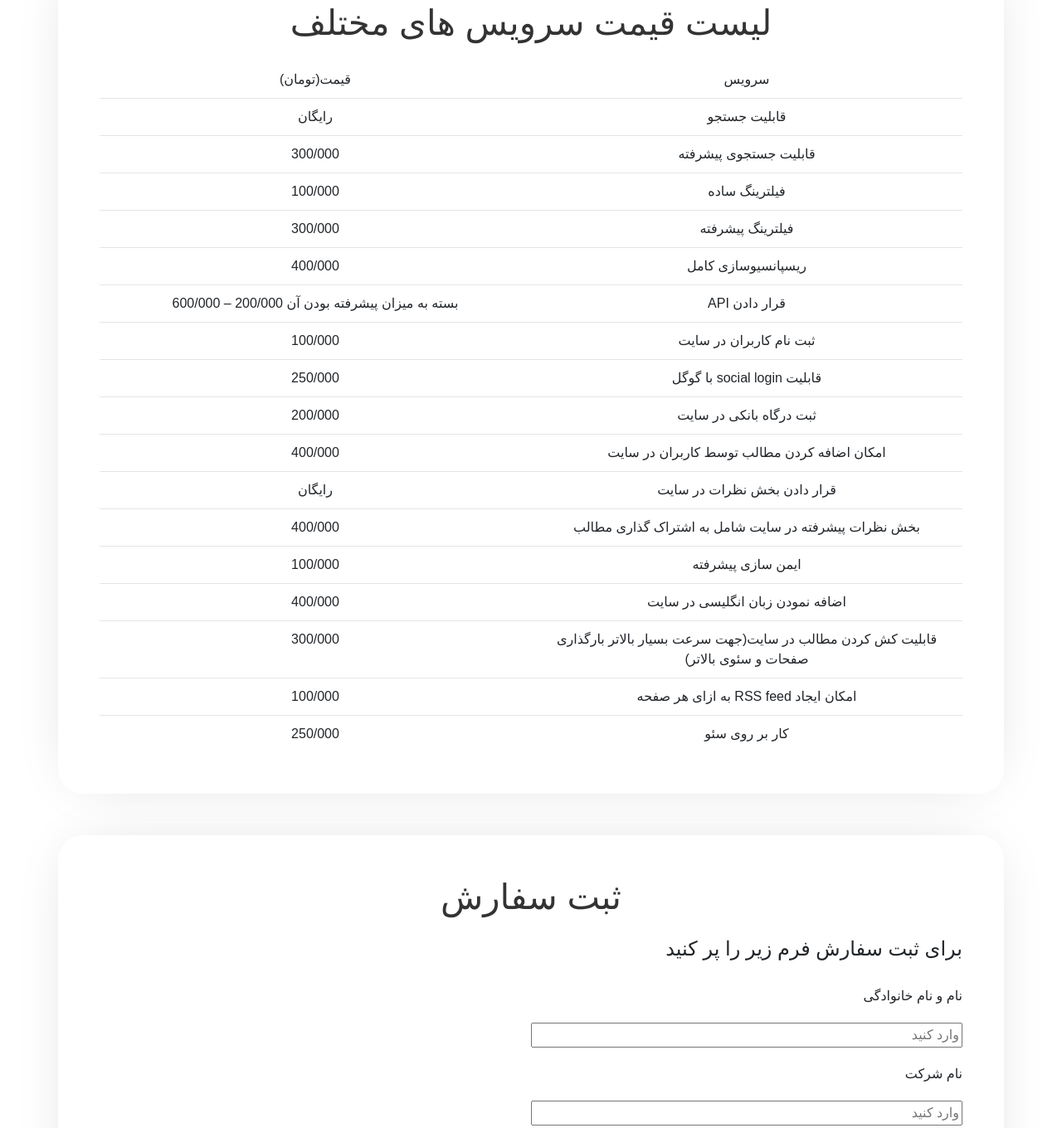
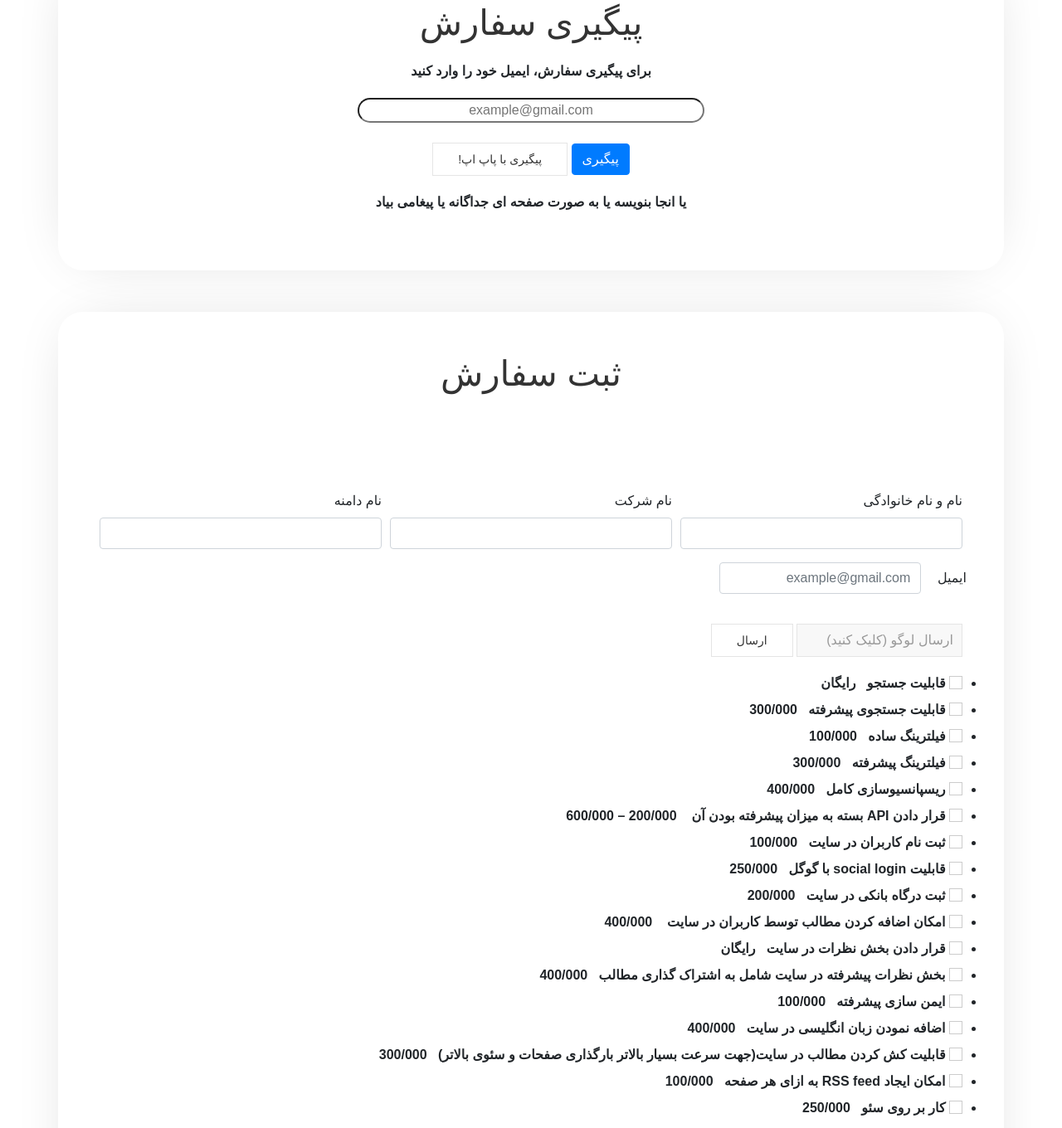
Before and after one commit to arashPYA/website, a plain HTML site: page index.html in a window 1280 px wide. Shown: the part 4478-5838 px from the top of the page at 83% size. Drawn offline with nearby package versions, Linux system fonts and the light colour scheme; a small style sheet from the web is missing.

Commit message:
13/11/99

```diff
--- a/date.css/style.css
+++ b/date.css/style.css
@@ -156,6 +156,18 @@ p.textcenter {
     margin-right: auto;
     text-align: center;
     font-weight: bold;
+}
+
+.col-md-10 {
+    margin-left: auto;
+    margin-right: auto;
+    text-align: center;
+}
+
+.col-md-10 input {
+    width: 50%;
+    border-radius: 50px;
+    text-align: center;
 }
 
 
--- a/index.html
+++ b/index.html
@@ -155,92 +155,22 @@
                 </ul>
             </div>
             <div class="col-xl-12">
-                <h1>لیست قیمت سرویس های مختلف</h1>
+                <h1>پیگیری سفارش</h1>
                 <!-- <img src="./image/websiteORinstagram.jpg" alt=""> -->
                 <div class="uk-overflow-auto">
-                    <table class="uk-table uk-table-small uk-table-divider" style="text-align: center;">
-                        <!-- <thead>
-                            <tr>
-                                <th>سرویس</th>
-                                <th>قیمت (تومان)</th>
-                            </tr>
-                        </thead> -->
-                        <tbody>
-                            <tr>
-                                <td>سرویس</td>
-                                <td>قیمت(تومان)</td>
-                            </tr>
-                            <tr>
-                                <td>قابلیت جستجو</td>
-                                <td>رایگان</td>
-                            </tr>
-                            <tr>
-                                <td>قابلیت جستجوی پیشرفته</td>
-                                <td>300/000</td>
-                            </tr>
-                            <tr>
-                                <td>فیلترینگ ساده</td>
-                                <td>100/000</td>
-                            </tr>
-                            <tr>
-                                <td>فیلترینگ پیشرفته</td>
-                                <td>300/000</td>
-                            </tr>
-                            <tr>
-                                <td>ریسپانسیوسازی کامل</td>
-                                <td>400/000</td>
-                            </tr>
-                            <tr>
-                                <td>قرار دادن API </td>
-                                <td>بسته به میزان پیشرفته بودن آن 200/000 – 600/000</td>
-                            </tr>
-                            <tr>
-                                <td>ثبت نام کاربران در سایت</td>
-                                <td>100/000</td>
-                            </tr>
-                            <tr>
-                                <td>قابلیت social login با گوگل</td>
-                                <td>250/000</td>
-                            </tr>
-                            <tr>
-                                <td>ثبت درگاه بانکی در سایت</td>
-                                <td>200/000</td>
-                            </tr>
-                            <tr>
-                                <td>امکان اضافه کردن مطالب توسط کاربران در سایت
-                                </td>
-                                <td>400/000</td>
-                            </tr>
-                            <tr>
-                                <td>قرار دادن بخش نظرات در سایت</td>
-                                <td>رایگان</td>
-                            </tr>
-                            <tr>
-                                <td>بخش نظرات پیشرفته در سایت شامل به اشتراک گذاری مطالب</td>
-                                <td>400/000</td>
-                            </tr>
-                            <tr>
-                                <td>ایمن سازی پیشرفته</td>
-                                <td>100/000</td>
-                            </tr>
-                            <tr>
-                                <td>اضافه نمودن زبان انگلیسی در سایت</td>
-                                <td>400/000</td>
-                            </tr>
-                            <tr>
-                                <td>قابلیت کش کردن مطالب در سایت(جهت سرعت بسیار بالاتر بارگذاری صفحات و سئوی بالاتر)</td>
-                                <td>300/000</td>
-                            </tr>
-                            <tr>
-                                <td>امکان ایجاد RSS feed به ازای هر صفحه</td>
-                                <td>100/000</td>
-                            </tr>
-                            <tr>
-                                <td>کار بر روی سئو</td>
-                                <td>250/000</td>
-                            </tr>
-                        </tbody>
-                    </table>
+                    <p class="textcenter"> برای پیگیری سفارش، ایمیل خود را وارد کنید</p>
+                    <div class="col-md-10">
+                        <input type="email" placeholder="example@gmail.com"><br><br>
+                        <button type="button" class="btn btn-primary">پیگیری</button>
+                        <a class="uk-button uk-button-default" href="#modal-center" uk-toggle>پیگیری با پاپ اپ!</a>
+                        <div id="modal-center" class="uk-flex-top" uk-modal>
+                            <div class="uk-modal-dialog uk-modal-body uk-margin-auto-vertical">
+                                <button class="uk-modal-close-default" type="button" uk-close></button>
+                                <p>متن یا جدول اینجا میاد</p>
+                            </div>
+                        </div>
+                        <p class="textcenter">یا انجا بنویسه یا به صورت صفحه ای جداگانه یا پیغامی بیاد</p>
+                    </div>
                 </div>
             </div>
             <div class="col-xl-12">
@@ -248,7 +178,7 @@
                     ثبت سفارش
                 </h1>
                 <!-- <img src="./image/websiteORinstagram.jpg" alt=""> -->
-                <form>
+                <!-- <form>
                     <fieldset class="uk-fieldset">
                         <legend class="uk-legend">برای ثبت سفارش فرم زیر را پر کنید</legend>
                         <div class="uk-margin">
@@ -265,7 +195,7 @@
                             <button class="uk-button uk-button-default">ارسال</button>
                         </div>
                         <div class="uk-margin uk-grid-small uk-child-width-auto uk-grid">
-                            <ul>
+                            <ul class="uk-list uk-list-divider">
                                 <li><label><input class="uk-checkbox" type="checkbox"> قابلیت جستجو</label></li>
                                 <li><label><input class="uk-checkbox" type="checkbox"> قابلیت جستجوی پیشرفته</label></li>
                                 <li><label><input class="uk-checkbox" type="checkbox"> فیلترینگ ساده</label></li>
@@ -286,7 +216,7 @@
                             </ul>
                         </div>
                     </fieldset>
-                </form>
+                </form> -->
                 <br>
                 <br>
                 <br>
@@ -302,9 +232,8 @@
                         </div>
                         <div class="col-md-4 mb-3">
                             <label for="validationCustom02">نام شرکت</label>
-                            <input type="text" class="form-control" id="validationCustom02" placeholder="" required>
+                            <input type="text" class="form-control" id="validationCustom02" placeholder="">
                             <div class="valid-feedback">
-                                مورد تایید است
                             </div>
                         </div>
                         <div class="col-md-4 mb-3">
@@ -330,23 +259,107 @@
                     </div>
                     <div class="uk-margin uk-grid-small uk-child-width-auto uk-grid">
                         <ul>
-                            <li><label><input class="uk-checkbox" type="checkbox"> قابلیت جستجو</label></li>
-                            <li><label><input class="uk-checkbox" type="checkbox"> قابلیت جستجوی پیشرفته</label></li>
-                            <li><label><input class="uk-checkbox" type="checkbox"> فیلترینگ ساده</label></li>
-                            <li><label><input class="uk-checkbox" type="checkbox"> فیلترینگ پیشرفته</label></li>
-                            <li><label><input class="uk-checkbox" type="checkbox"> ریسپانسیوسازی کامل</label></li>
-                            <li><label><input class="uk-checkbox" type="checkbox"> قرار دادن API</label></li>
-                            <li><label><input class="uk-checkbox" type="checkbox"> ثبت نام کاربران در سایت</label></li>
-                            <li><label><input class="uk-checkbox" type="checkbox"> قابلیت social login با گوگل</label></li>
-                            <li><label><input class="uk-checkbox" type="checkbox"> ثبت درگاه بانکی در سایت</label></li>
-                            <li><label><input class="uk-checkbox" type="checkbox"> امکان اضافه کردن مطالب توسط کاربران در سایت</label></li>
-                            <li><label><input class="uk-checkbox" type="checkbox"> قرار دادن بخش نظرات در سایت</label></li>
-                            <li><label><input class="uk-checkbox" type="checkbox"> بخش نظرات پیشرفته در سایت شامل به اشتراک گذاری مطالب</label></li>
-                            <li><label><input class="uk-checkbox" type="checkbox"> ایمن سازی پیشرفته</label></li>
-                            <li><label><input class="uk-checkbox" type="checkbox"> اضافه نمودن زبان انگلیسی در سایت</label></li>
-                            <li><label><input class="uk-checkbox" type="checkbox"> قابلیت کش کردن مطالب در سایت</label></li>
-                            <li><label><input class="uk-checkbox" type="checkbox"> امکان ایجاد RSS feed به ازای هر صفحه</label></li>
-                            <li><label><input class="uk-checkbox" type="checkbox"> کار بر روی سئو</label></li>
+                            <li><label><input class="uk-checkbox" type="checkbox">
+                                <tr>
+                                    <td>قابلیت جستجو</td>&nbsp;&nbsp;
+                                    <td>رایگان</td>
+                                </tr>
+                            </label></li>
+                            <li><label><input class="uk-checkbox" type="checkbox">
+                                <tr>
+                                    <td>قابلیت جستجوی پیشرفته</td>&nbsp;&nbsp;
+                                    <td>300/000</td>
+                                </tr>
+                            </label></li>
+                            <li><label><input class="uk-checkbox" type="checkbox">
+                                <tr>
+                                    <td>فیلترینگ ساده</td>&nbsp;&nbsp;
+                                    <td>100/000</td>
+                                </tr>
+                            </label></li>
+                            <li><label><input class="uk-checkbox" type="checkbox">
+                                <tr>
+                                    <td>فیلترینگ پیشرفته</td>&nbsp;&nbsp;
+                                    <td>300/000</td>
+                                </tr>
+                            </label></li>
+                            <li><label><input class="uk-checkbox" type="checkbox">
+                                <tr>
+                                    <td>ریسپانسیوسازی کامل</td>&nbsp;&nbsp;
+                                    <td>400/000</td>
+                                </tr>
+                            </label></li>
+                            <li><label><input class="uk-checkbox" type="checkbox">
+                                <tr>
+                                    <td>  قرار دادن API بسته به میزان پیشرفته بودن آن  </td>&nbsp;&nbsp;
+                                    <td>200/000 – 600/000</td>
+                                </tr>
+                            </label></li>
+                            <li><label><input class="uk-checkbox" type="checkbox">
+                                <tr>
+                                    <td>ثبت نام کاربران در سایت</td>&nbsp;&nbsp;
+                                    <td>100/000</td>
+                                </tr>
+                            </label></li>
+                            <li><label><input class="uk-checkbox" type="checkbox">
+                                <tr>
+                                    <td>قابلیت social login با گوگل</td>&nbsp;&nbsp;
+                                    <td>250/000</td>
+                                </tr>
+                            </label></li>
+                            <li><label><input class="uk-checkbox" type="checkbox">
+                                <tr>
+                                    <td>ثبت درگاه بانکی در سایت</td>&nbsp;&nbsp;
+                                    <td>200/000</td>
+                                </tr>
+                            </label></li>
+                            <li><label><input class="uk-checkbox" type="checkbox">
+                                <tr>
+                                    <td>امکان اضافه کردن مطالب توسط کاربران در سایت
+                                    </td>&nbsp;&nbsp;
+                                    <td>400/000</td>
+                                </tr>
+                            </label></li>
+                            <li><label><input class="uk-checkbox" type="checkbox">
+                                <tr>
+                                    <td>قرار دادن بخش نظرات در سایت</td>&nbsp;&nbsp;
+                                    <td>رایگان</td>
+                                </tr>
+                            </label></li>
+                            <li><label><input class="uk-checkbox" type="checkbox">
+                            <tr>
+                                <td>بخش نظرات پیشرفته در سایت شامل به اشتراک گذاری مطالب</td>&nbsp;&nbsp;
+                                <td>400/000</td>
+                            </tr>
+                            </label></li>
+                            <li><label><input class="uk-checkbox" type="checkbox">
+                                <tr>
+                                    <td>ایمن سازی پیشرفته</td>&nbsp;&nbsp;
+                                    <td>100/000</td>
+                                </tr>
+                            </label></li>
+                            <li><label><input class="uk-checkbox" type="checkbox">
+                                <tr>
+                                <td>اضافه نمودن زبان انگلیسی در سایت</td>&nbsp;&nbsp;
+                                <td>400/000</td>
+                            </tr></label></li>
+                            <li><label><input class="uk-checkbox" type="checkbox">
+                                <tr>
+                                <td>قابلیت کش کردن مطالب در سایت(جهت سرعت بسیار بالاتر بارگذاری صفحات و سئوی بالاتر)</td>&nbsp;&nbsp;
+                                <td>300/000</td>
+                            </tr>
+                            </label></li>
+                            <li><label><input class="uk-checkbox" type="checkbox">
+                                <tr>
+                                    <td>امکان ایجاد RSS feed به ازای هر صفحه</td>&nbsp;&nbsp;
+                                    <td>100/000</td>
+                                </tr>
+                            </label></li>
+                            <li><label><input class="uk-checkbox" type="checkbox">
+                                <tr>
+                                    <td>کار بر روی سئو</td>&nbsp;&nbsp;
+                                    <td>250/000</td>
+                                </tr></label></li>
                         </ul>
                     </div>
                     <div class="form-group">
```
